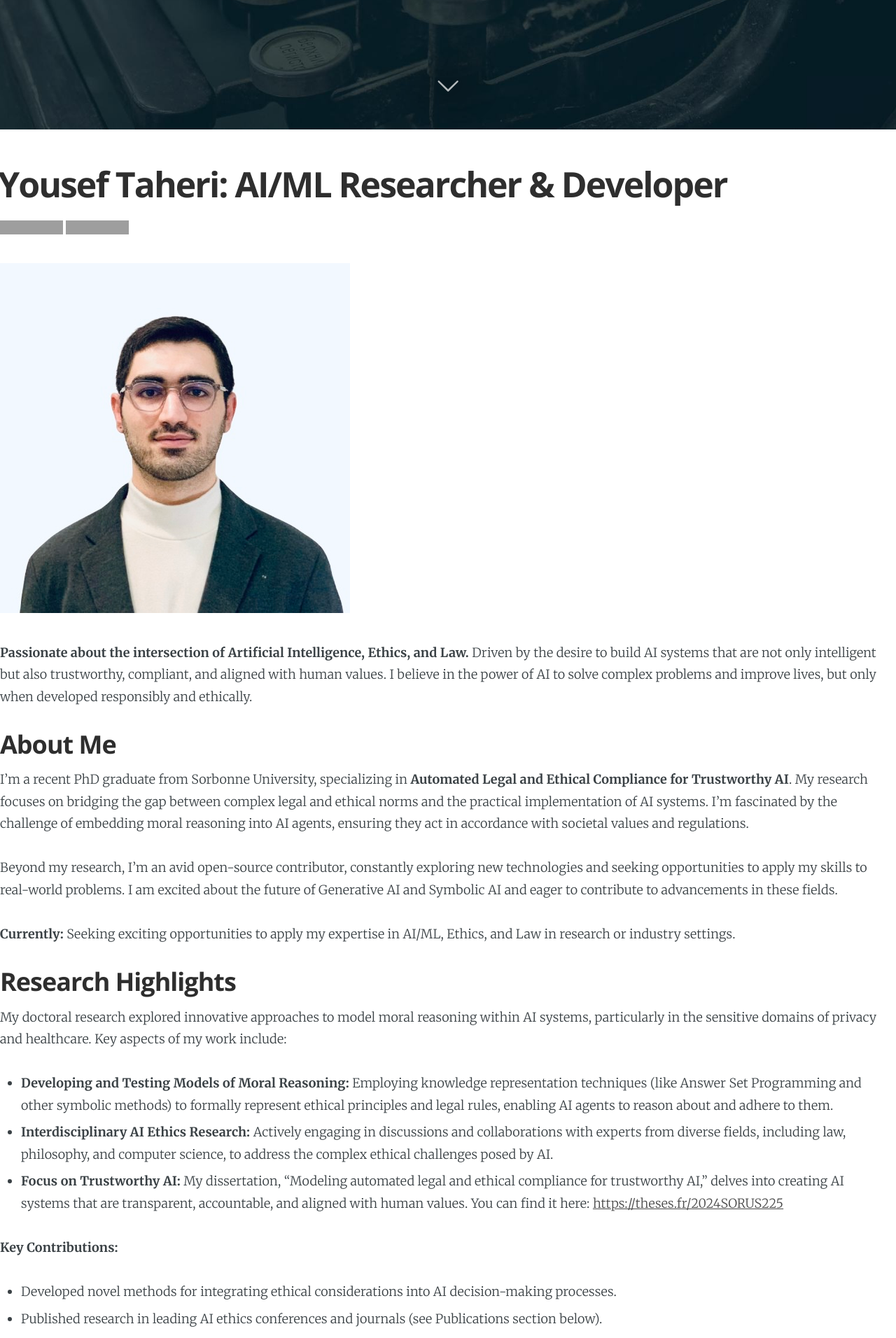
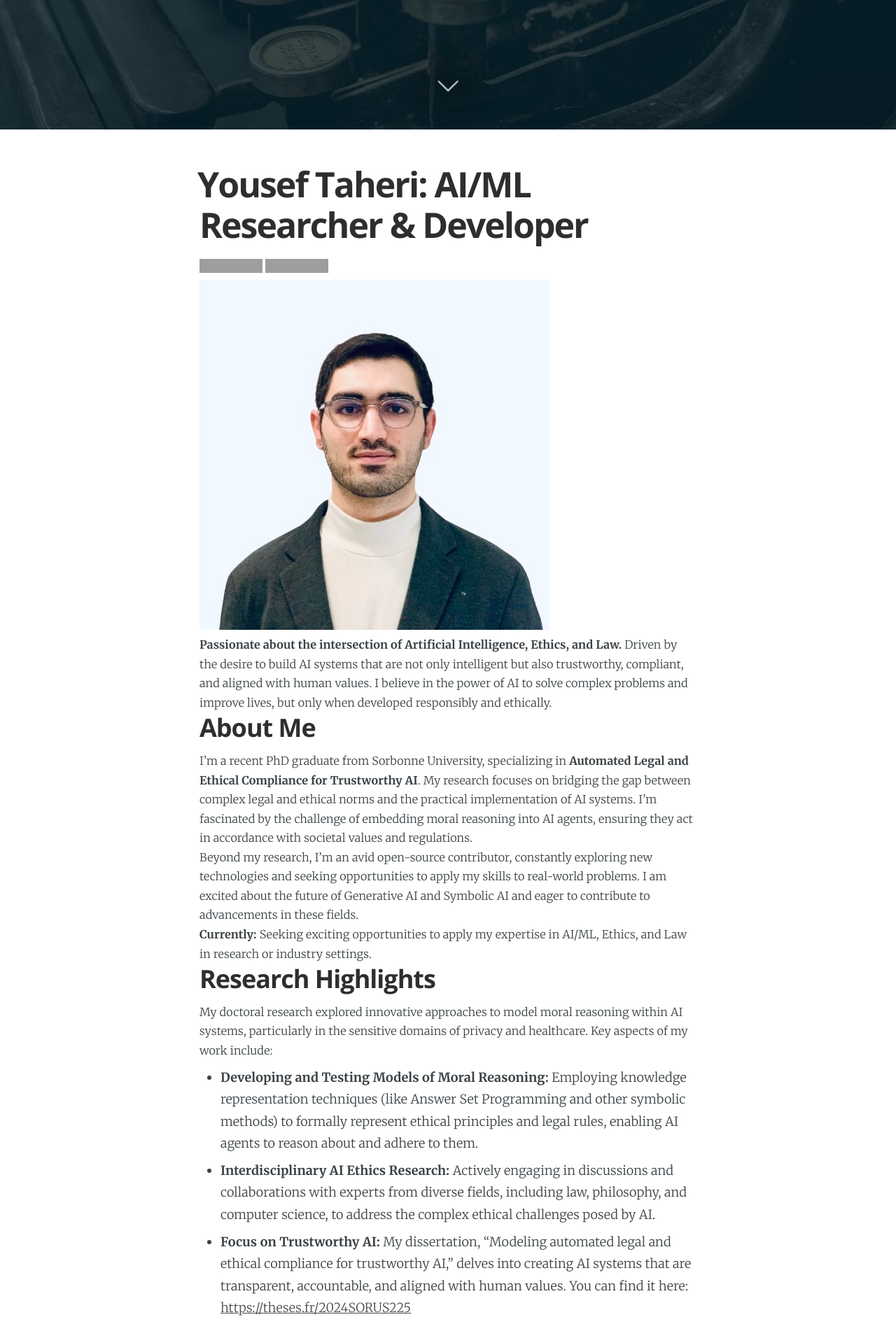
Before and after one commit to heritai/heritai.github.io, a Jekyll site: the page built from index.md, in a window 1280 px wide. Shown: the part 715-2627 px from the top of the page at 70% size. Built offline with Jekyll 4.4.1, drawn with Linux system fonts in a browser that asks for light colours; nearby versions of some CDN libraries; grey boxes are pictures that could not be loaded.

Commit message:
Update default.html

```diff
--- a/_layouts/default.html
+++ b/_layouts/default.html
@@ -59,7 +59,13 @@
 
         <!-- The tag below includes the post loop - partials/loop.hbs -->
         <!-- All the main content gets inserted here, index.hbs, post.hbs, etc -->
-            {{ content }}
+
+            <article class="post">
+                <section class="post-excerpt">
+                    {{ content }}
+                </section>
+
+            </article>
 
         </main>
 
```
